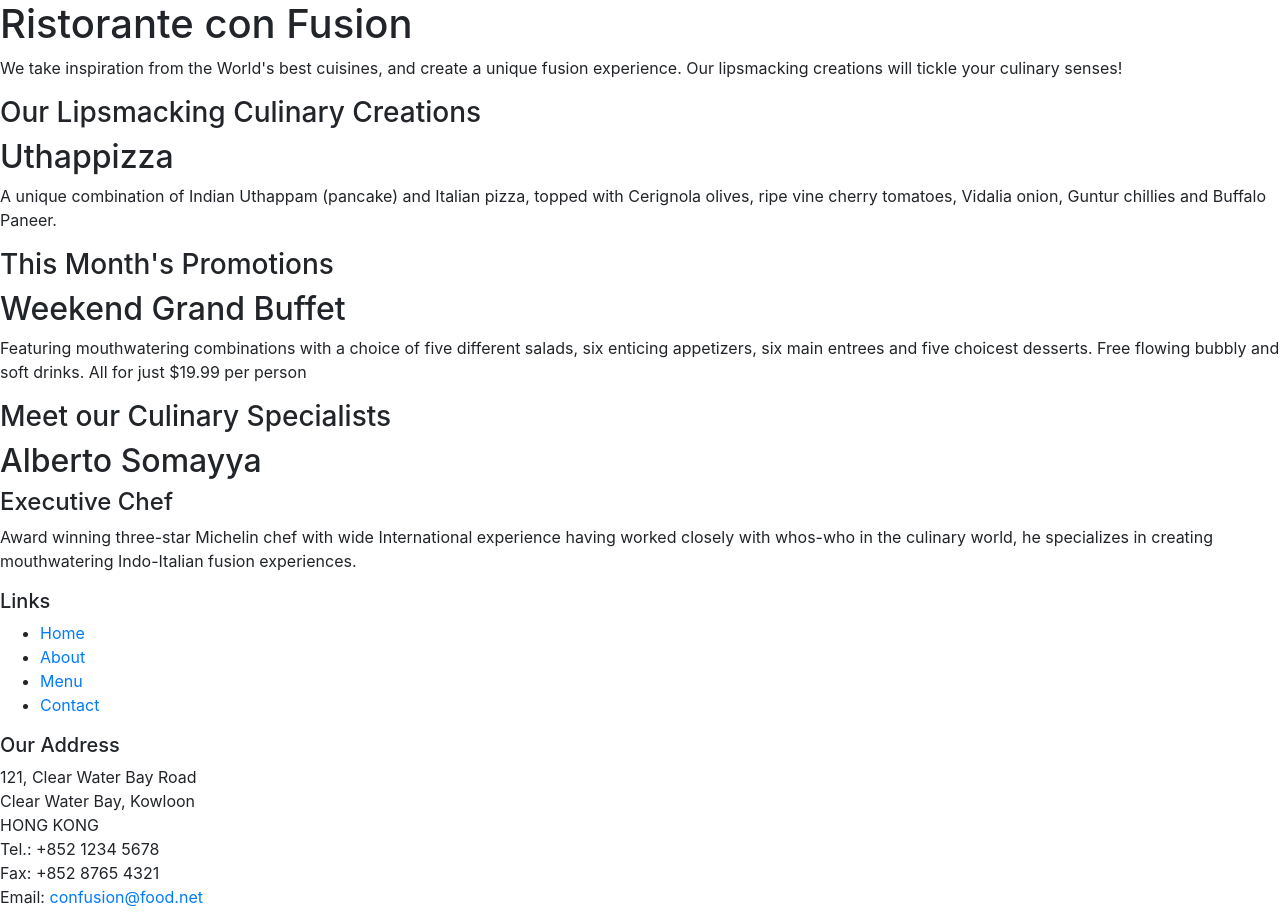
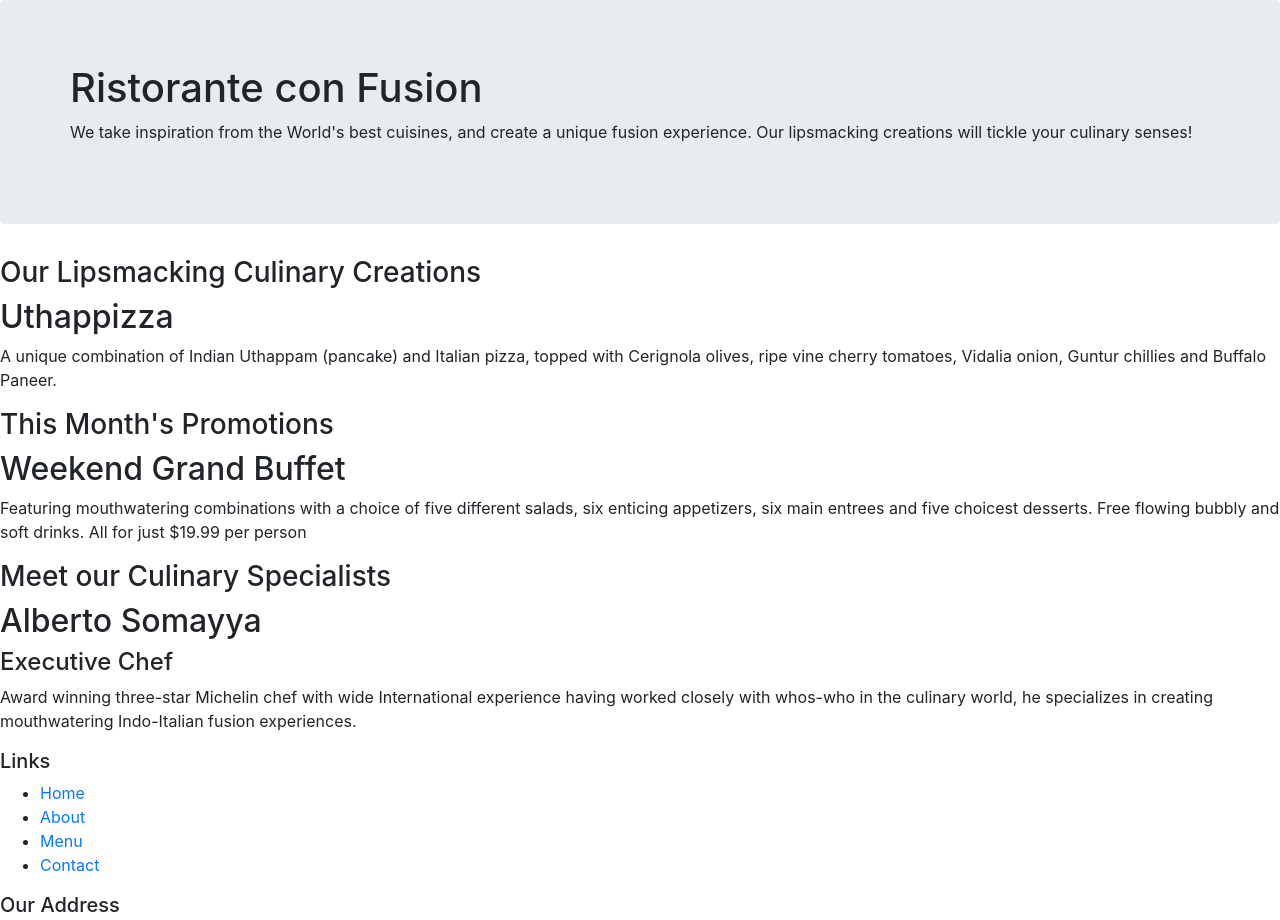
Before and after one commit to thienduc12311/bootstrap-assignment1, a website: page index.html in a window 1280 px wide. Shown: the top 920 px of the page. Drawn offline with nearby package versions, Linux system fonts and the light colour scheme.

Commit message:
Bootstrap Grid Part 2

```diff
--- a/index.html
+++ b/index.html
@@ -14,9 +14,9 @@
 
 <body>
 
-    <header>
-        <div>
-            <div>
+    <header class="jumbotron">
+        <div class="container">
+            <div class="row">
                 <div>
                     <h1>Ristorante con Fusion</h1>
                     <p>We take inspiration from the World's best cuisines, and create a unique fusion experience. Our
@@ -27,7 +27,11 @@
             </div>
         </div>
     </header>
-
+    <div class="container">
+        <div class="row"></div>
+        <div class="row"></div>
+        <div class="row"></div>
+    </div>
     <div>
         <div>
             <div>
```
